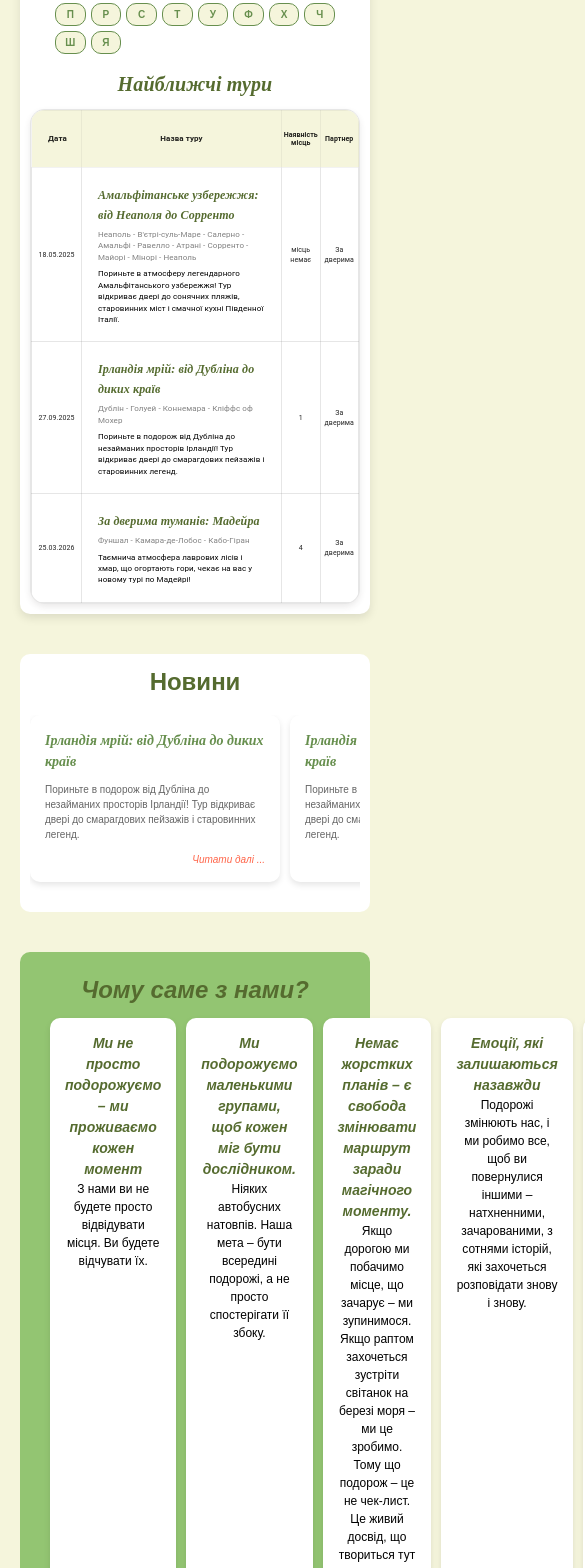
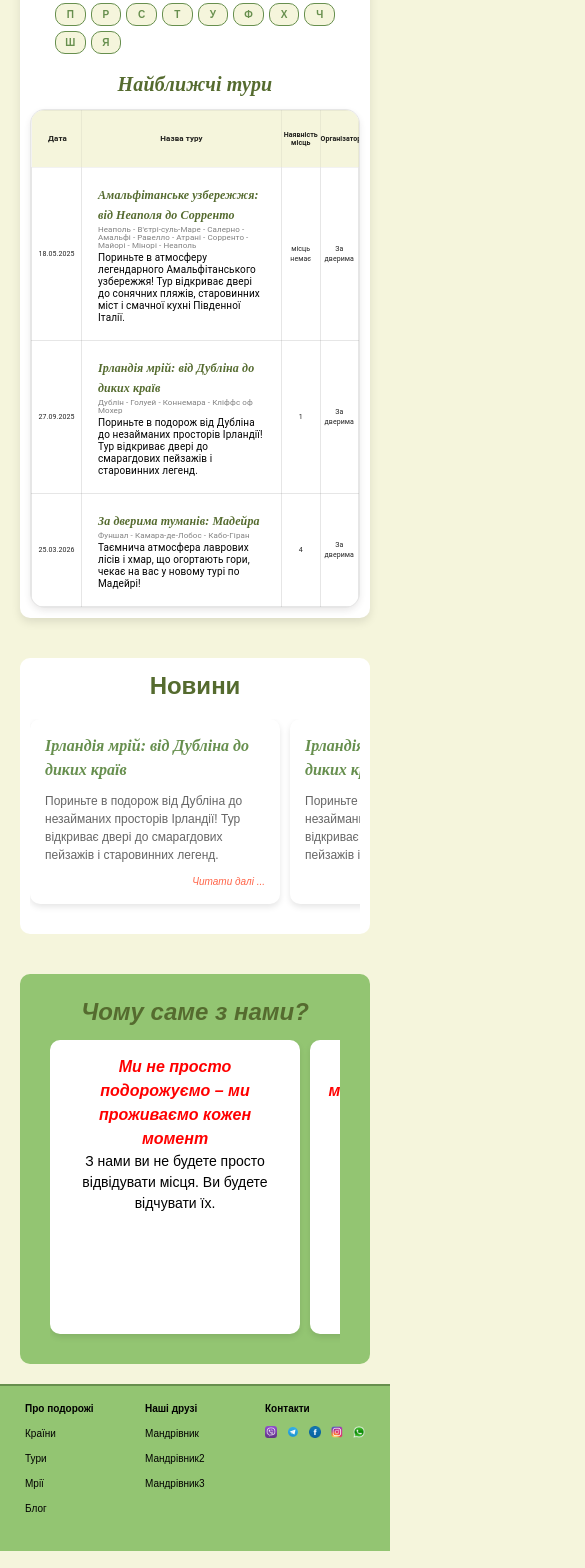
Before and after one commit to artelena1906/Front-ZaDveryma, a Next.js app: page / in a window 390 px wide. Shown: the part 860-2428 px from the top of the page, 585 px wide, since content can reach past the window. Built offline with nearby package versions, Linux system fonts and the light colour scheme.

Commit message:
Сделаны правки в стилях

```diff
--- a/src/app/MainPage/MainPageBodyTravel.tsx
+++ b/src/app/MainPage/MainPageBodyTravel.tsx
@@ -195,7 +195,7 @@ export default function Travel() {
                     fontSize: "7px",
                   }
                 }}>
-                  <strong>Партнер</strong>
+                  <strong>Організатор</strong>
                 </TableCell>
               </TableRow>
             </TableHead>
@@ -256,6 +256,7 @@ export default function Travel() {
                         fontFamily: "Playwrite India",
                         fontStyle: "italic",
                         fontWeight: "bold",
+                        lineHeight: "1.0",
                         "@media (min-width: 1200px)": {
                           fontSize: "22px",
                         },
@@ -285,8 +286,10 @@ export default function Travel() {
                       variant="body2"
                       color="gray"
                       sx={{ fontSize: "10px", margin: "5px 0",
+                        lineHeight: "1.0",
                         "@media (max-width: 700px)": {
                           fontSize: "8px",
+                          margin: "2px 0",
                         },
                        }}
                     >
@@ -294,6 +297,7 @@ export default function Travel() {
                     </Typography>
                     <Typography variant="body2" color="black"
                       sx={{
+                        lineHeight: "1.2",
                         "@media (min-width: 1200px)": {
                           fontSize: "14px",
                         },
@@ -313,7 +317,7 @@ export default function Travel() {
                           fontSize: "10px",
                         },
                         "@media (max-width: 500px)": {
-                          fontSize: "8px",
+                          fontSize: "10px",
                         },
                       }}
 
--- a/src/app/MainPage/MainPageHeader.module.css
+++ b/src/app/MainPage/MainPageHeader.module.css
@@ -30,16 +30,17 @@ border-radius: 10px;
 }
 
 .containerWithUs h4{
-  font-size: 14px;
+  font-size: 16px;
   text-Align: center;
   font-family: Playwrite India, sans-serif;
-  color: #556B2F;
+  /* color: #556B2F; */
+  color: red;
   font-style: italic;
   font-weight: bold;
 }
 
 .containerWithUs p{
-  font-size: 12px;
+  font-size: 14px;
   text-Align: center;
 }
 
@@ -298,28 +299,24 @@ border-radius: 10px;
 
   .containerHeader {
     flex-direction: column;
-
   }
 
-}
-
-@media (max-width: 1100px) {
-  .searchInput  {
-    width:220px;
+  .withuscontainer {
+    flex-direction: row; /* Элементы выстраиваются горизонтально */
+    flex-wrap: nowrap; /* Отключаем перенос на новую строку */
+    overflow-x: auto; /* Включаем горизонтальную прокрутку */
+    overflow-y: hidden; /* Убираем вертикальную прокрутку */
+    padding-bottom: 10px; /* Отступ снизу для скроллбара */
+    gap: 10px; /* Расстояние между элементами */
+    scroll-snap-type: x mandatory; /* Опционально: привязка скролла к элементам */
+    -webkit-overflow-scrolling: touch; /* Плавная прокрутка на мобильных устройствах */
   }
 
-}
-
-
-@media (max-width: 900px) {
-  .searchInput  {
-    width:180px;
+  .withusitem {
+    flex: 0 0 350px; /* Фиксированная ширина элемента, можно настроить */
+    min-width: 0; /* Предотвращает переполнение контента */
+    scroll-snap-align: start; /* Опционально: привязка к началу элемента */
   }
-
-  .text{
-    font-size: 12px;
-  }
-
 }
 
 @media (max-width: 1200px) { /* Можно настроить breakpoint под ваши нужды */
@@ -339,3 +336,32 @@ border-radius: 10px;
     margin: 20px;
   }
 }
+
+@media (max-width: 1100px) {
+  .searchInput  {
+    width:220px;
+  }
+}
+
+@media (max-width: 900px) {
+  .searchInput  {
+    width:180px;
+  }
+
+  .text{
+    font-size: 12px;
+  }
+
+}
+
+@media (max-width: 450px) {
+  .withusitem {
+    flex: 0 0 300px;
+  }
+}
+
+@media (max-width: 400px) {
+  .withusitem {
+    flex: 0 0 250px;
+  }
+}
--- a/src/app/MainPage/css/MainPageBodyNews.module.css
+++ b/src/app/MainPage/css/MainPageBodyNews.module.css
@@ -199,13 +199,13 @@
     flex: 0 0 250px;
   }
 
-  .newsitem h4 {
+  /* .newsitem h4 {
     font-size: 14px;
-  }
+  } */
 
-  .newsitem p {
+  /* .newsitem p {
     font-size: 10px;
-  }
+  } */
 
   .newsitem a {
     font-size: 10px;
```
